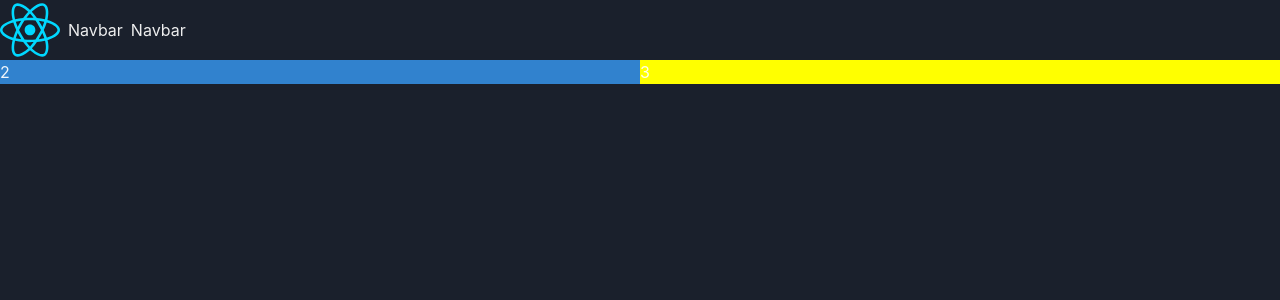
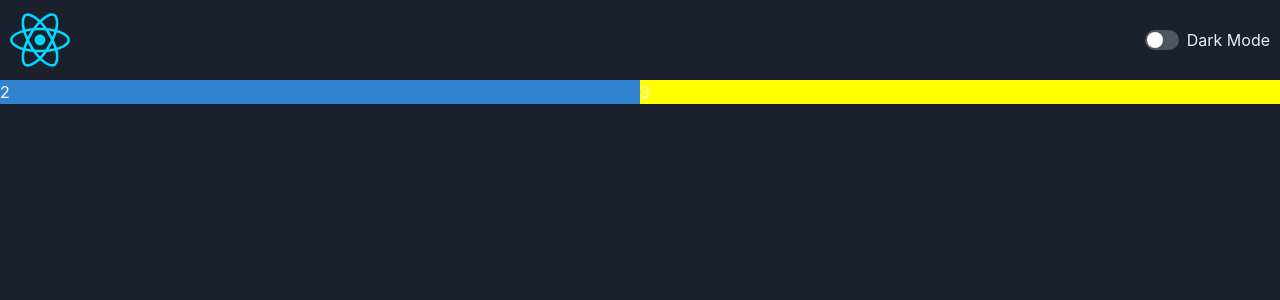
Before and after one commit to designyamah/gamehub, a React (Vite) app: page / in a window 1280 px wide. Shown: the top 300 px of the page. Built offline with nearby package versions, Linux system fonts and the light colour scheme.

Commit message:
Build Colormode Switch

```diff
--- /dev/null
+++ b/src/component/ColorModeSwitch.tsx
@@ -0,0 +1,17 @@
+import { HStack, Switch, Text, useColorMode } from "@chakra-ui/react";
+
+function ColorModeSwitch() {
+  const { toggleColorMode, colorMode } = useColorMode();
+  return (
+    <HStack>
+      <Switch
+        isChecked={colorMode === "light"}
+        onChange={toggleColorMode}
+        colorScheme="green"
+      ></Switch>
+      <Text>{colorMode === "light" ? "Light" : "Dark"} Mode</Text>
+    </HStack>
+  );
+}
+
+export default ColorModeSwitch;
--- a/src/component/Navbar.tsx
+++ b/src/component/Navbar.tsx
@@ -1,12 +1,12 @@
-import { HStack, Image, Text } from "@chakra-ui/react";
+import { HStack, Image } from "@chakra-ui/react";
 import logo from "../assets/react.svg";
+import ColorModeSwitch from "./ColorModeSwitch";
 
 function Navbar() {
   return (
-    <HStack>
+    <HStack justifyContent={"space-between"} padding={"10px"}>
       <Image src={logo} boxSize={"60px"} />
-      <Text>Navbar</Text>
-      <Text>Navbar</Text>
+      <ColorModeSwitch />
     </HStack>
   );
 }
```
